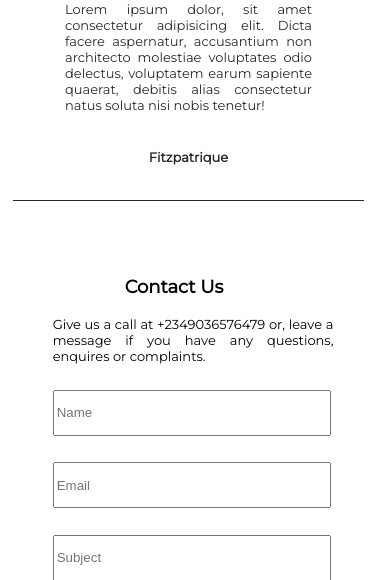
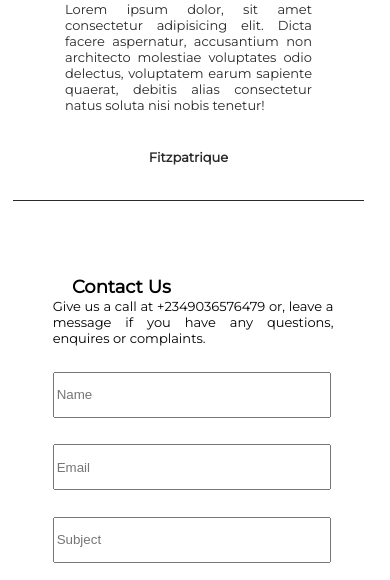
Before and after one commit to taeillo/draft, a Flask app: page / in a window 390 px wide. Shown: the part 1441-2021 px from the top of the page. Run offline with Flask 2, Linux system fonts and the light colour scheme.

Commit message:
Update index.css

```diff
--- a/static/styles/index.css
+++ b/static/styles/index.css
@@ -1021,7 +1021,7 @@ a {
     .contact-title{
         font-size: large;
         font-weight: 800;
-        margin: 0 0 1em 15%;
+        margin: 0;
         padding: 2em 4em 0 4em;
         text-align: center;
         width: fit-content;
```
